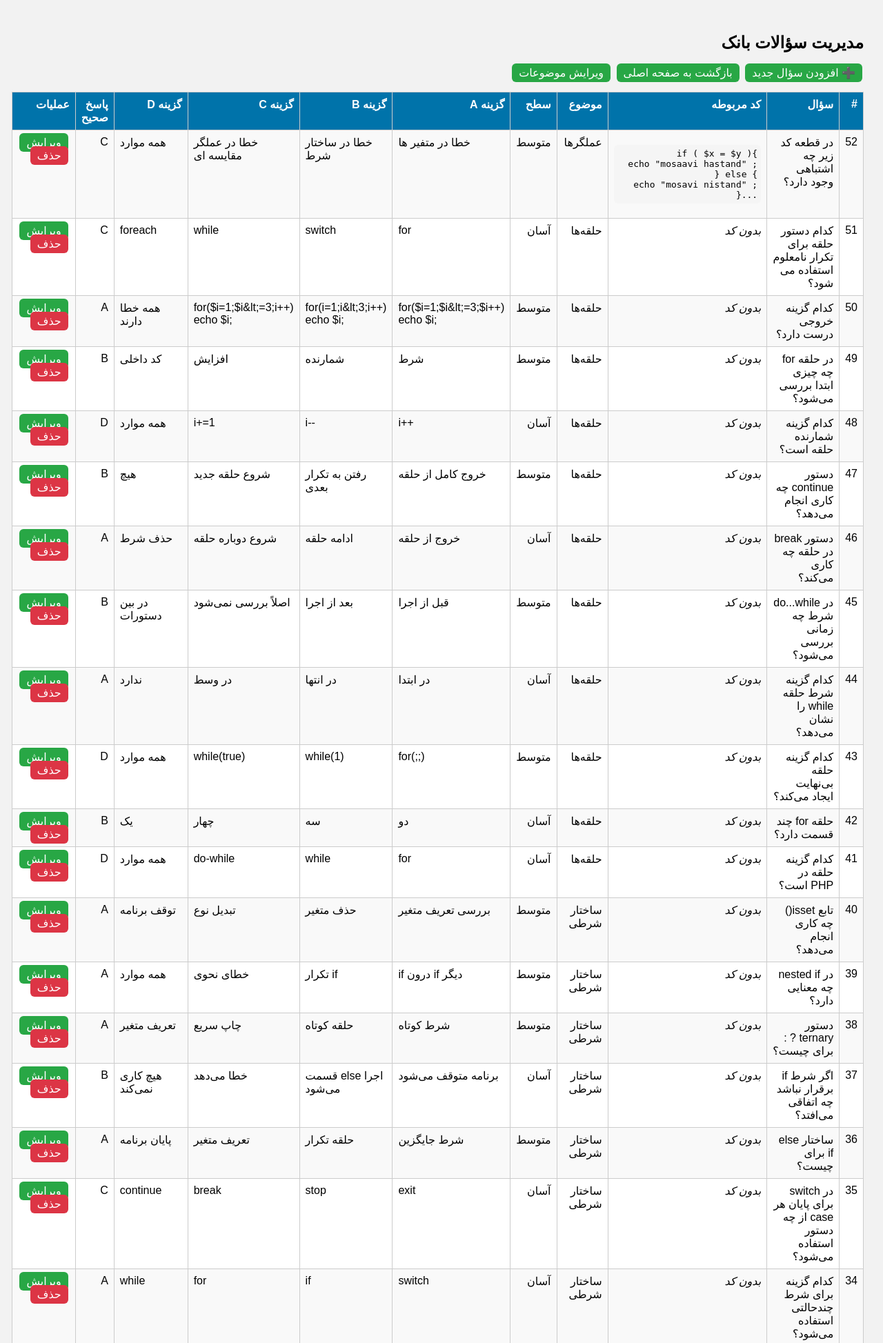
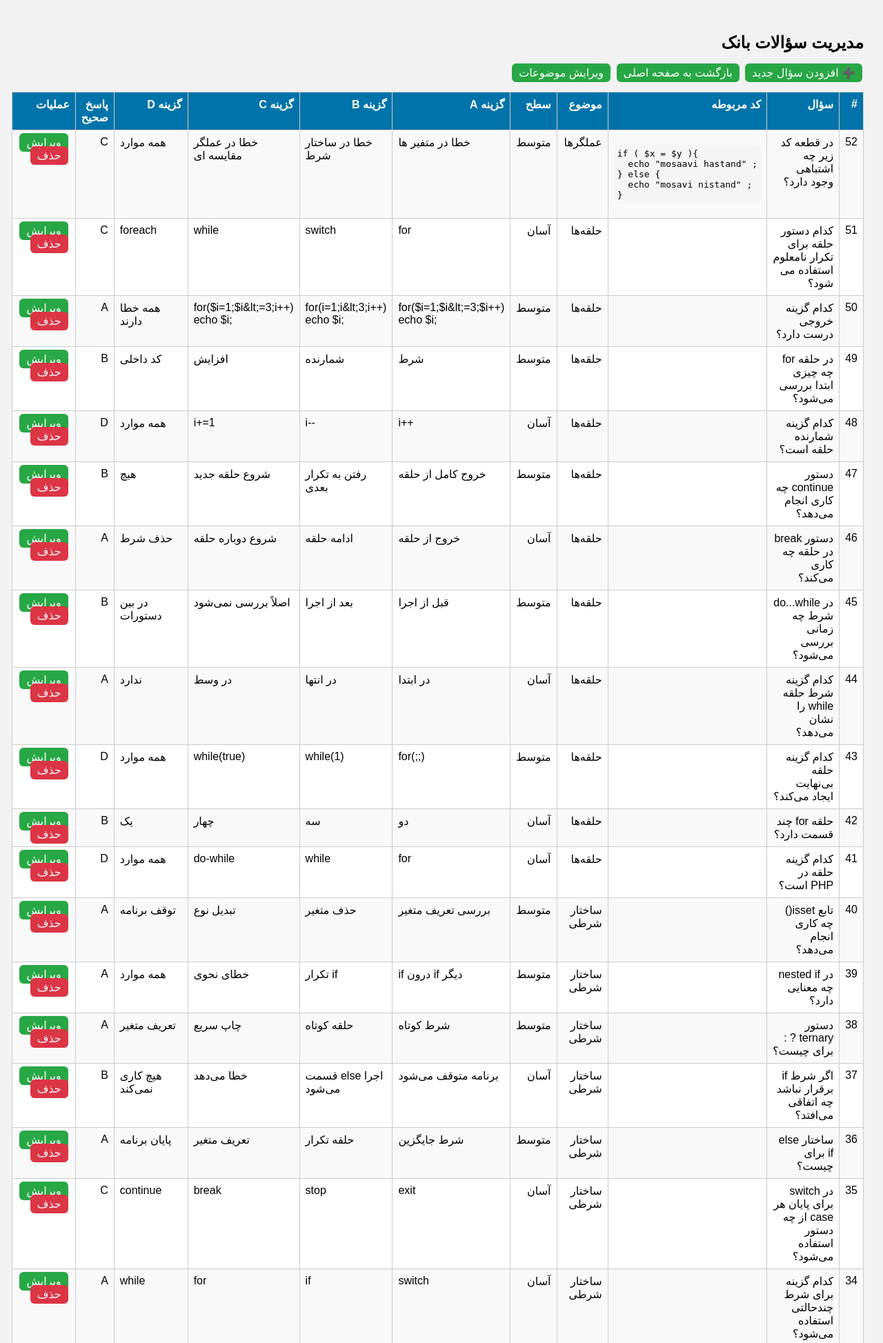
Before and after one commit to secad135/quiz, a PHP site: page /manage_questions.php in a window 1280 px wide. Shown: the top 1947 px of the page at 69% size. Run offline with PHP 8.4, Linux system fonts and the light colour scheme; data comes from the database, SQL or seed files in the repository.

Commit message:
little change in manage questions

```diff
--- a/manage_questions.php
+++ b/manage_questions.php
@@ -118,11 +118,11 @@ $result = $conn->query($sql);
             <tr>
                 <td><?= $row['id'] ?></td>
                 <td class="rtl-text"><?= htmlspecialchars($row['question']) ?></td>
-                <td>
+                <td class="ltr-text">
                     <?php if (!empty($row['code_snippet'])): ?>
-                        <pre><?= htmlspecialchars(substr($row['code_snippet'], 0, 100)) ?>...</pre>
+                        <pre><?= htmlspecialchars(substr($row['code_snippet'], 0, 100)) ?></pre>
                     <?php else: ?>
-                        <em>بدون کد</em>
+                        <em > </em>
                     <?php endif; ?>
                 </td>
                 <td><?= htmlspecialchars($row['topic_name']) ?></td>
```
